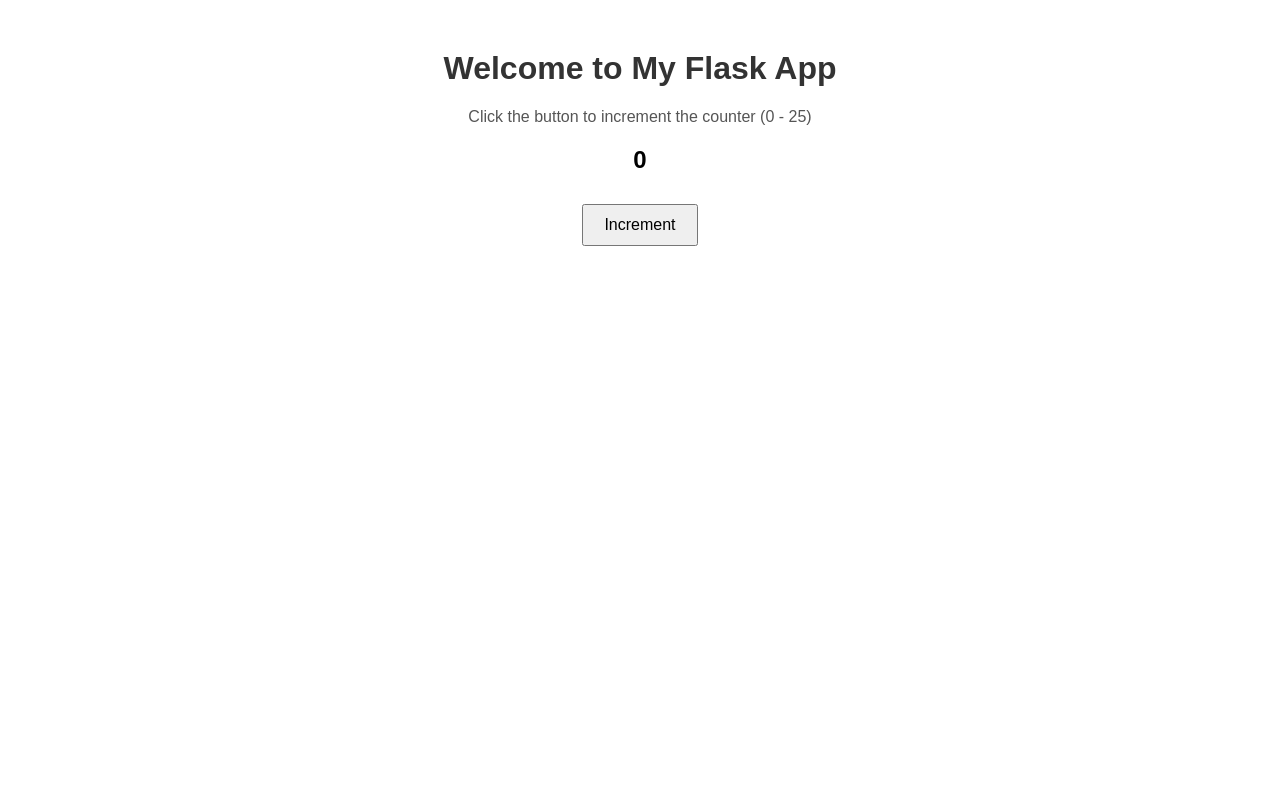
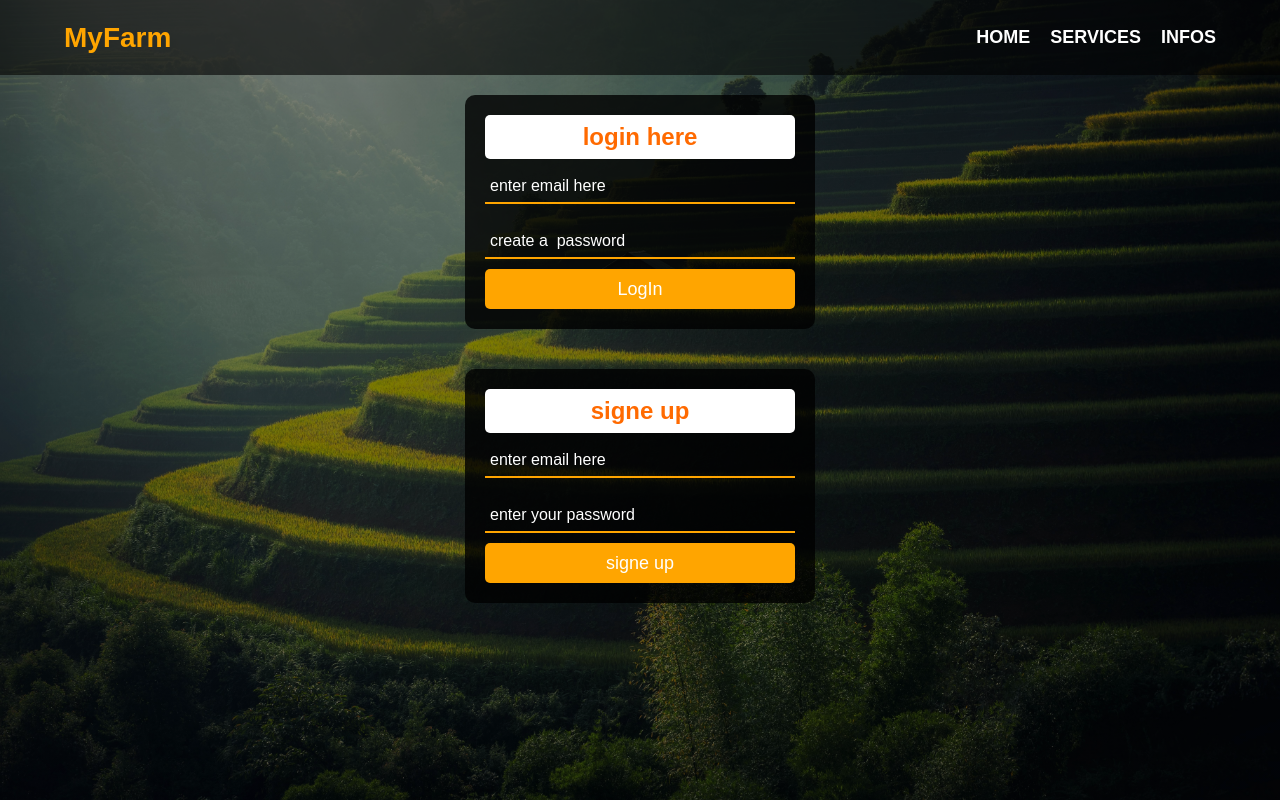
Before and after one commit to nassimoyah/flaskAPI, a Flask app: page / in a window 1280 px wide. Run offline with Flask 3, Linux system fonts and the light colour scheme.

Commit message:
6th  commit

```diff
--- /dev/null
+++ b/static/style.css
@@ -0,0 +1,150 @@
+/* Reset default margin and padding */
+* {
+    margin: 0;
+    padding: 0;
+    box-sizing: border-box;
+}
+
+/* Make sure body and html take full height */
+html, body {
+    width: 100%;
+    height: 100%;
+    font-family: Arial, sans-serif;
+}
+
+/* Background Image */
+.main {
+    width: 100%;
+    height: 100vh;
+    background: linear-gradient(to top, rgba(0,0,0,0.5) 50%, rgba(0,0,0,0.5) 50%),
+                url("../static/farm2.jpg") no-repeat center center;
+    background-size: cover;
+    display: flex;
+    flex-direction: column;
+    align-items: center;
+}
+
+/* Navbar Styling */
+.navbar {
+    width: 100%;
+    height: 75px;
+    display: flex;
+    justify-content: space-between;
+    align-items: center;
+    padding: 0 5%;
+    background-color: rgba(0, 0, 0, 0.6);
+}
+
+.icon .logo {
+    color: orange;
+    font-size: 28px;
+    font-weight: bold;
+}
+
+.menu ul {
+    display: flex;
+    gap: 20px;
+    list-style: none;
+}
+
+.menu ul li a {
+    text-decoration: none;
+    color: white;
+    font-size: 18px;
+    font-weight: bold;
+    transition: 0.3s;
+}
+
+.menu ul li a:hover {
+    color: orange;
+}
+
+/* Form Container */
+.form, .formm {
+    width: 90%;
+    max-width: 350px;
+    background: rgba(0, 0, 0, 0.8);
+    padding: 20px;
+    border-radius: 10px;
+    color: white;
+    text-align: center;
+    margin: 20px auto;
+}
+
+.form h2, .formm h2 {
+    color: orange;
+    background: white;
+    padding: 8px;
+    border-radius: 5px;
+}
+
+input {
+    width: 100%;
+    height: 35px;
+    margin: 10px 0;
+    padding: 5px;
+    border: none;
+    border-bottom: 2px solid orange;
+    background: transparent;
+    color: white;
+    font-size: 16px;
+}
+
+input:focus {
+    outline: none;
+    border-bottom: 2px solid white;
+}
+
+::placeholder {
+    color: white;
+}
+
+.btnn {
+    width: 100%;
+    height: 40px;
+    background: orange;
+    border: none;
+    font-size: 18px;
+    border-radius: 5px;
+    cursor: pointer;
+    color: white;
+    transition: 0.3s;
+}
+
+.btnn:hover {
+    background: white;
+    color: orange;
+}
+
+/* Responsive Design */
+@media (max-width: 768px) {
+    .navbar {
+        flex-direction: column;
+        height: auto;
+        padding: 10px;
+    }
+
+    .menu ul {
+        flex-direction: column;
+        align-items: center;
+        gap: 10px;
+    }
+
+    .form, .formm {
+        width: 90%;
+    }
+}
+
+@media (max-width: 480px) {
+    .icon .logo {
+        font-size: 22px;
+    }
+
+    .menu ul li a {
+        font-size: 16px;
+    }
+
+    .btnn {
+        font-size: 16px;
+    }
+}
--- a/templates/home.html
+++ b/templates/home.html
@@ -1,47 +1,59 @@
 <!DOCTYPE html>
 <html lang="en">
-<head>
-    <meta charset="UTF-8">
-    <meta name="viewport" content="width=device-width, initial-scale=1.0">
-    <title>Flask App</title>
-    <style>
-        body {
-            font-family: Arial, sans-serif;
-            text-align: center;
-            margin-top: 50px;
-        }
-        h1 {
-            color: #333;
-        }
-        p {
-            color: #555;
-        }
-        button {
-            padding: 10px 20px;
-            font-size: 16px;
-            margin-top: 10px;
-            cursor: pointer;
-        }
-    </style>
-</head>
-<body>
-    <h1>Welcome to My Flask App</h1>
-    <p>Click the button to increment the counter (0 - 25)</p>
-    <h2 id="counter">0</h2>
-    <button onclick="incrementCounter()">Increment</button>
+  <head>
+    <meta charset="UTF-8" />
+    <link rel="stylesheet" href="style.css" />
+    <title>MyFarm</title>
+    <script src="{{ url_for('static', filename='java.js') }}"></script>
+    <link
+      rel="stylesheet"
+      type="text/css"
+      href="{{ url_for('static', filename='style.css') }}"
+    />
+  </head>
+  <body>
+    <div class="main">
+      <div class="navbar">
+        <div class="icon">
+          <h2 class="logo">MyFarm</h2>
+        </div>
+        <div class="menu">
+          <ul>
+            <li><a href="./home">HOME</a></li>
+            <!--anchor tag-->
+            <li><a href="farm2.jpg">SERVICES</a></li>
+            <li><a href="figma.png">INFOS</a></li>
+          </ul>
+        </div>
 
-    <script>
-        let count = 0;
+      </div>
+      <div class="content">
 
-        function incrementCounter() {
-            if (count <= 25) {
-                count++;
-                document.getElementById("counter").innerText = count;
-                if(count == 25){
-                    count = 0 ;
-                }
-            }
-        }
-    </script>
-</body>
+
+      </div>
+
+      <div class="form">
+        <h2 style="color: rgb(255, 106, 0)">login here</h2>
+        <input type="email" , placeholder="enter email here" id="textInput" />
+        <br />
+        <input type="password" , placeholder="create a  password" id="pass" />
+        <button class="btnn" id="demo" onclick="getText()">LogIn</button>
+
+      </div>
+      <div class="formm">
+        <h2 style="color: rgb(255, 106, 0)"> signe up </h2>
+        <input type="email" , placeholder="enter email here" id="textInput_signe" />
+        <br />
+        <input type="password" , placeholder="enter your password" id="pass_signe" />
+        <button class="btnn" id="demo" onclick="getSigne()">signe up</button>
+
+      </div>
+
+
+
+    </div>
+
+    <script src="java.js"></script>
+
+  </body>
 </html>
```
Also changed, not shown: static/farm2.jpg (added).
